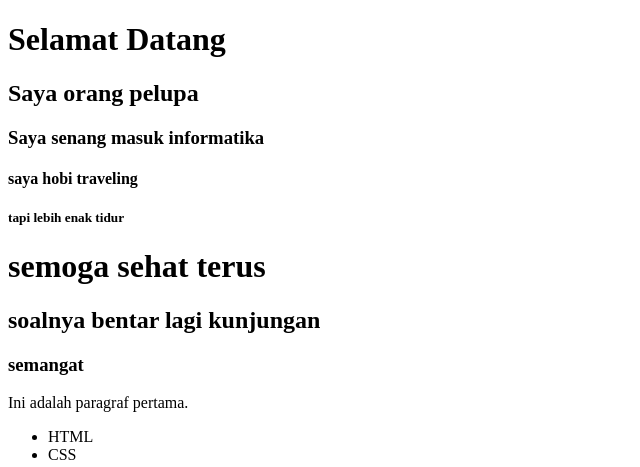
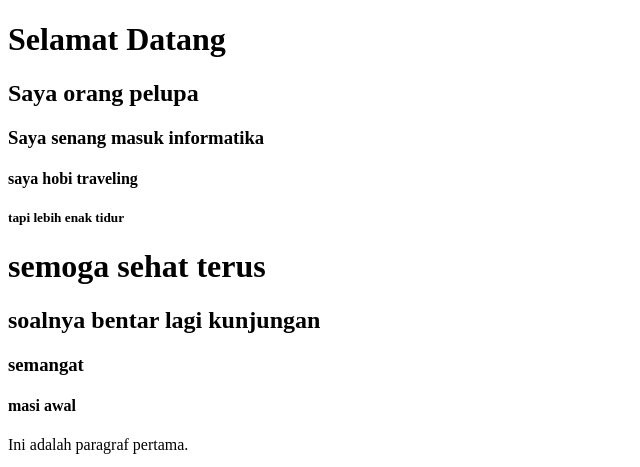
Before and after one commit to citrascir/pwd5, a plain HTML site: page index.html in a window 1280 px wide. Shown: the top 467 px of the page, without its empty margins (0-640 px from the left). Drawn offline with Linux system fonts and the light colour scheme.

Commit message:
cita cita masi panjang

```diff
--- a/index.html
+++ b/index.html
@@ -15,7 +15,7 @@
     <h1>semoga sehat terus</h1>
     <h2>soalnya bentar lagi kunjungan</h2>
     <h3>semangat</h3>
-
+    <h4>masi awal</h4>
 
     <p>Ini  adalah paragraf pertama.</p>
 
```
